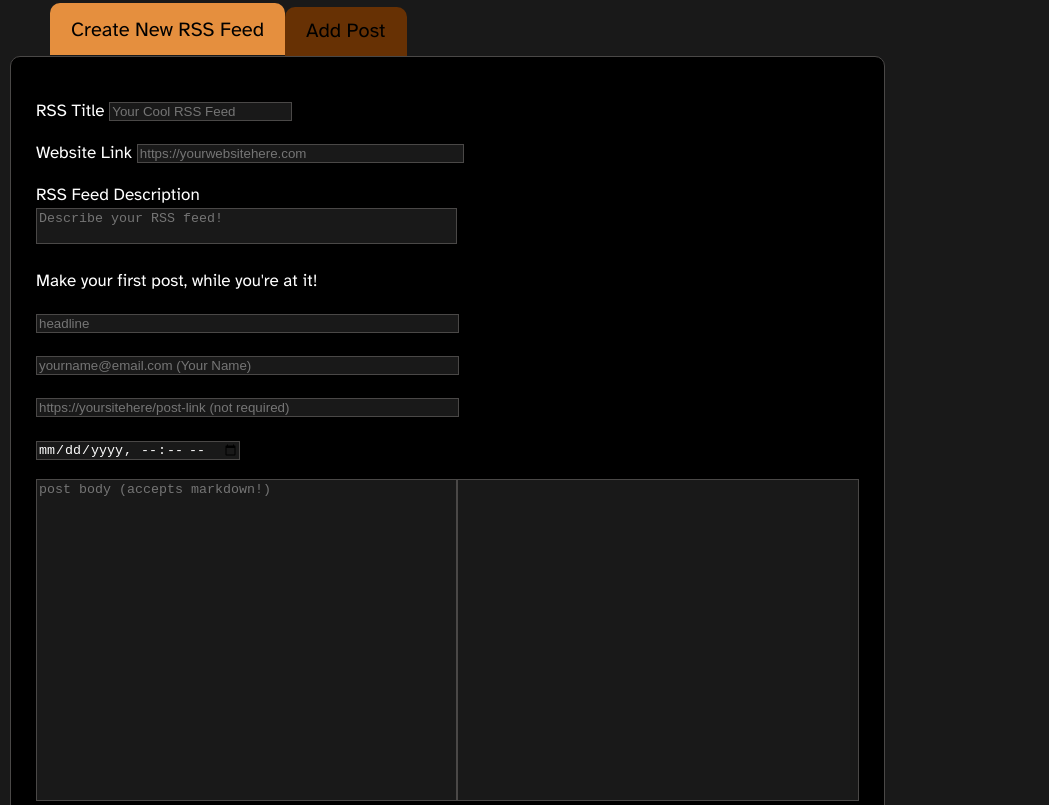
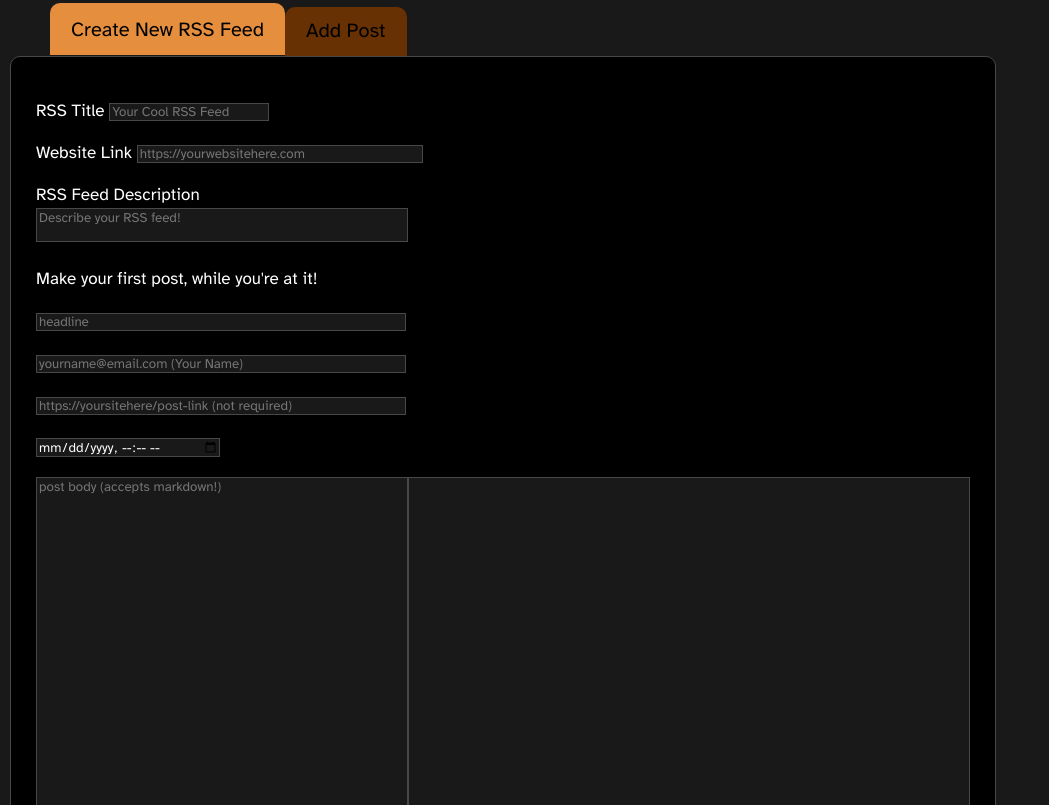
Before and after one commit to ChaiaEran/RuSShdown, a plain HTML site: page index.html in a window 1280 px wide. Shown: the part 355-1160 px from the top of the page, without its empty margins (0-1049 px from the left). Drawn offline with Linux system fonts and the light colour scheme; a script that the page names is missing.

Commit message:
Final touches?

```diff
--- a/russhdown.css
+++ b/russhdown.css
@@ -21,7 +21,7 @@ body {
 
 .infobox {
     margin: 1%;
-    border: 1px solid #4a4847;
+    border: 1px solid #e58f3e;
     border-radius: 10px;
     padding: 0.5%;
     display: inline-block;
@@ -92,7 +92,8 @@ body {
 input{
     background: #191919;
     color: white;
-    border: 1px solid #4a4847
+    border: 1px solid #4a4847;
+    font-family: Atkinson Hyperlegible;
 }
 
 input[type="file"]{
@@ -116,7 +117,8 @@ textarea{
     background: #191919;
     color: white;
     resize: none;
-    border: 1px solid #4a4847
+    border: 1px solid #4a4847;
+    font-family: Atkinson Hyperlegible;
 }
 
 .flex {
@@ -128,8 +130,8 @@ textarea{
 .preview {
     border: 1px solid #4a4847;
     background: #191919;
-    width: 25rem;
-    height: 20rem;
+    width: 35rem;
+    height: 40rem;
     text-wrap: wrap;
     overflow-y: scroll;
 }
```
